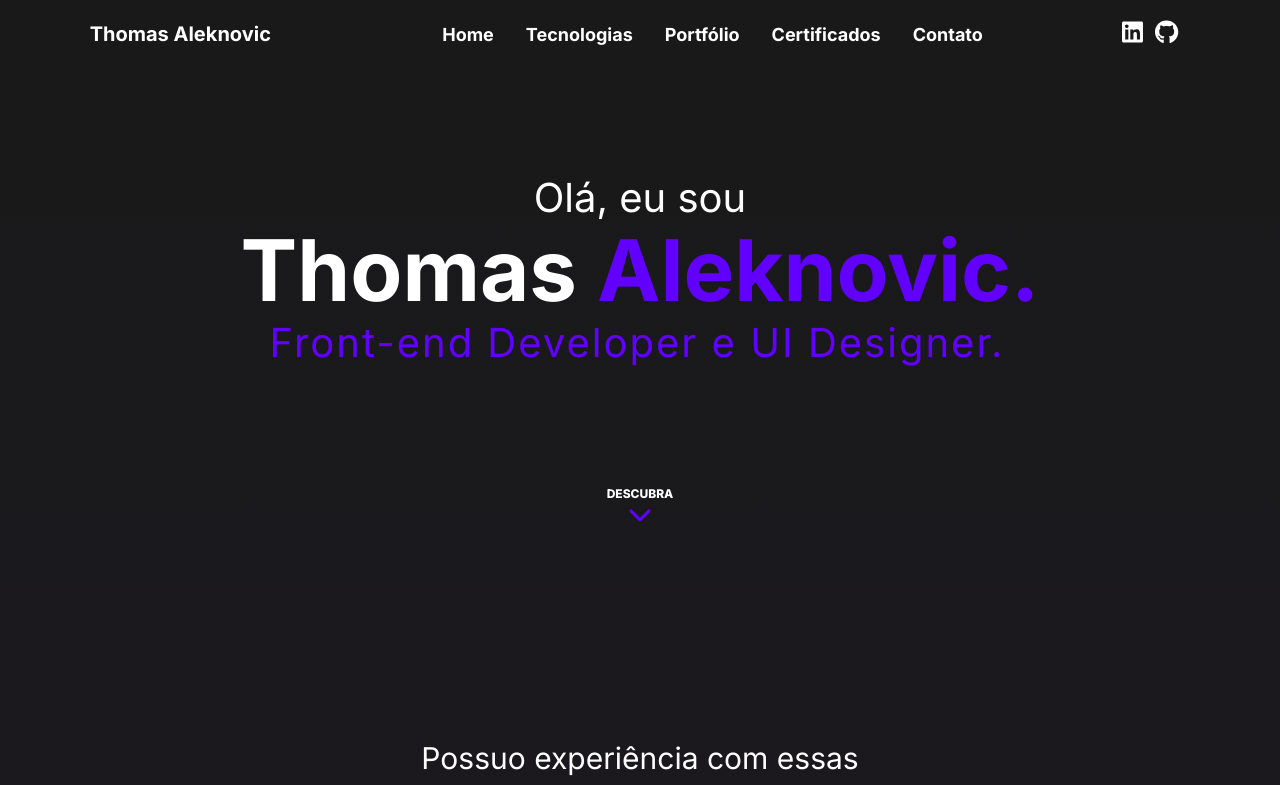
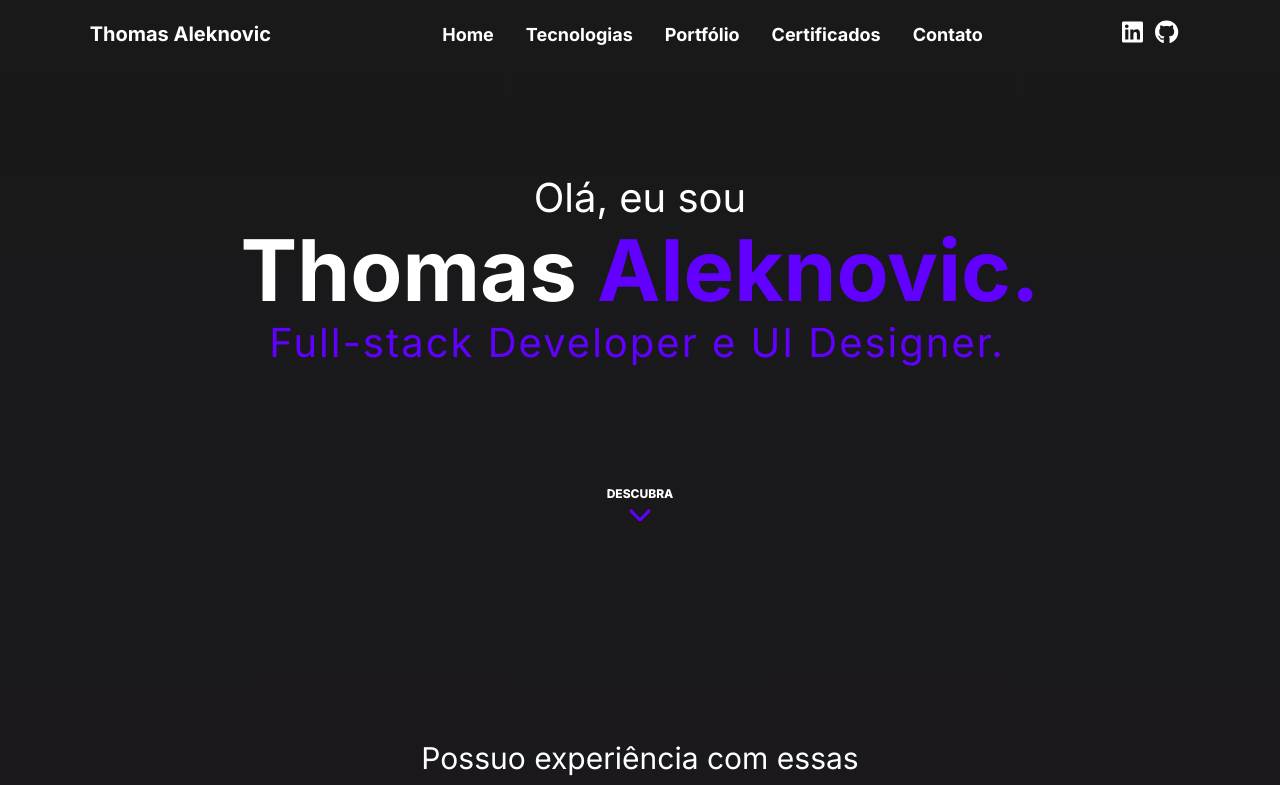
Before and after one commit to thomasaleknovic/portfolio_thomas, a Next.js app in the folder portfolio_thomas_nextjs/portfolio_thomas_nextjs/: page / in a window 1280 px wide. Shown: the top 785 px of the page. Built offline with nearby package versions, Linux system fonts and the light colour scheme.

Commit message:
feat: Update subtitle to Fullstack

```diff
--- a/portfolio_thomas_nextjs/portfolio_thomas_nextjs/src/components/Home.tsx
+++ b/portfolio_thomas_nextjs/portfolio_thomas_nextjs/src/components/Home.tsx
@@ -18,7 +18,7 @@ function Home() {
             Thomas <span className="text-mainPurple ">Aleknovic.</span>
           </p>
           <p className="text-[17px] sm:text-[25px] md:text-[40px] text-mainPurple typewriter">
-            Front-end Developer e UI Designer.
+            Full-stack Developer e UI Designer.
           </p>
         </div>
         <div className="text-white flex flex-row lg:hidden mb-10">
```
Also changed, not shown: 2 other files (tests, documents, lock files or other folders).
